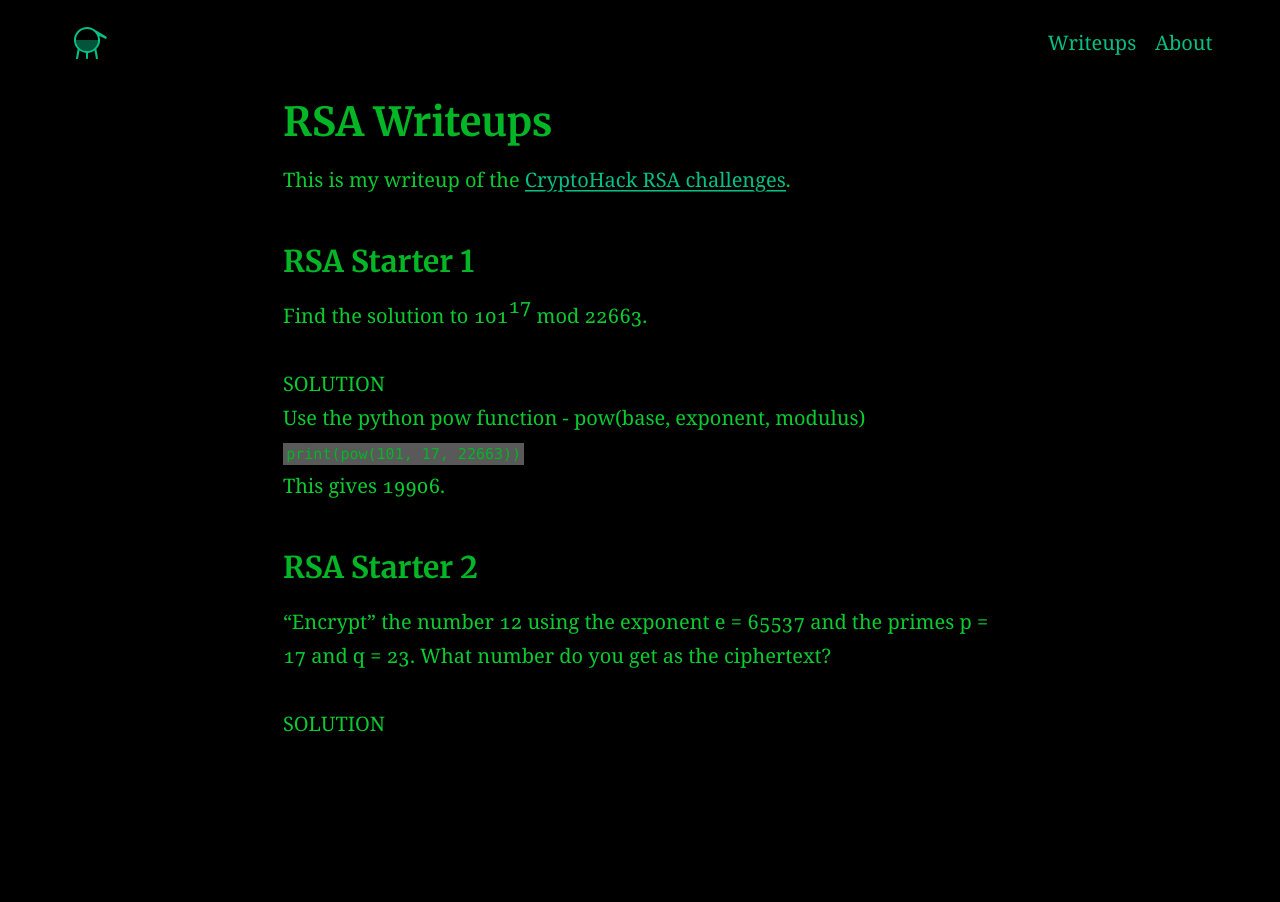
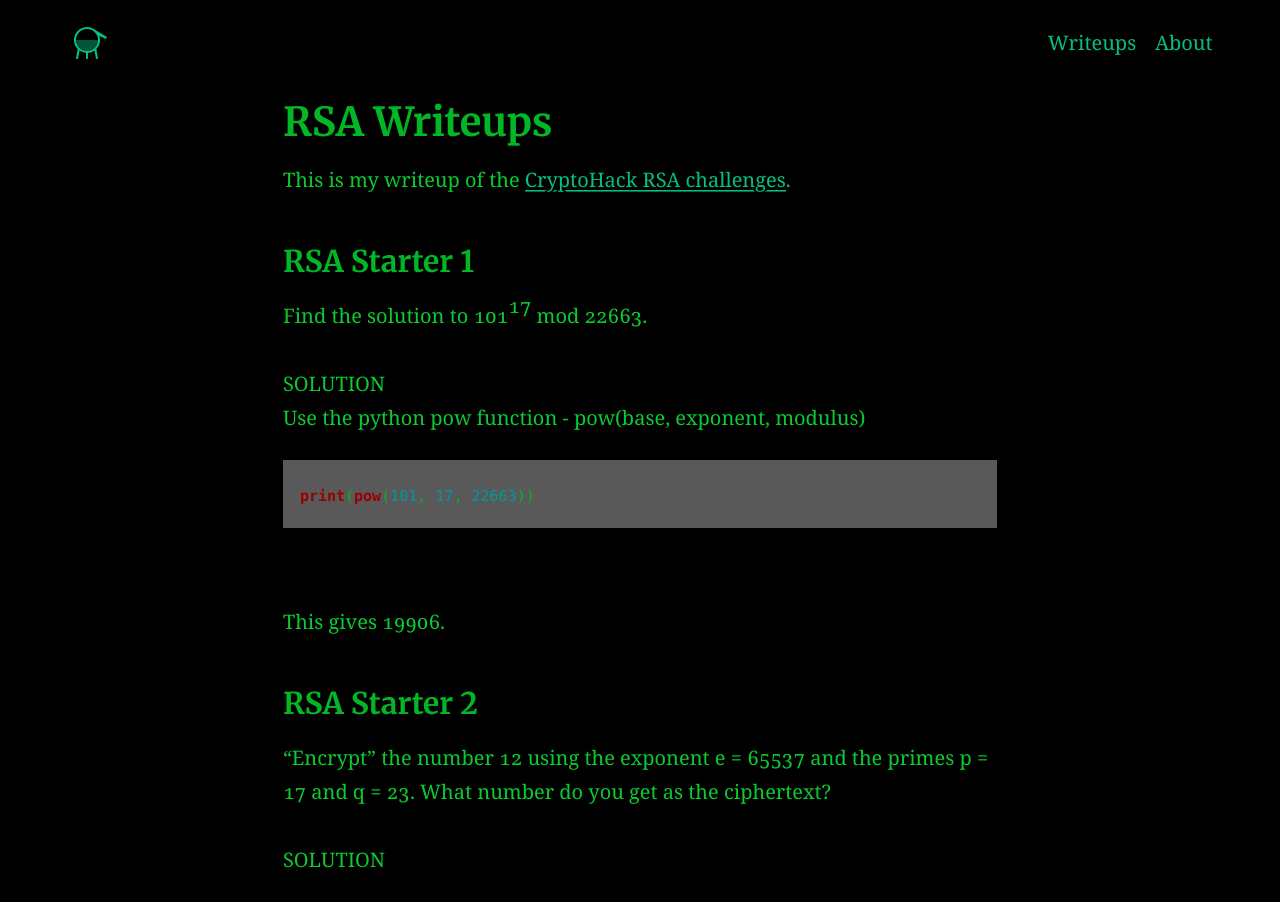
Before and after one commit to AC01010/Connor-McCartney.github.io, a Jekyll site: the page built from _posts/2021-01-12-CryptohackRSA.md, in a window 1280 px wide. Built offline with Jekyll 4.4.1, drawn with Linux system fonts in a browser that asks for light colours.

Commit message:
Update 2021-01-12-CryptohackRSA.md

````diff
--- a/_posts/2021-01-12-CryptohackRSA.md
+++ b/_posts/2021-01-12-CryptohackRSA.md
@@ -17,7 +17,9 @@ Find the solution to 101<sup>17</sup> mod 22663.
 SOLUTION <br>
 Use the python pow function - pow(base, exponent, modulus)
 <br>
-`print(pow(101, 17, 22663))`
+```python
+print(pow(101, 17, 22663))
+```
 <br>
 This gives 19906.
 
````
